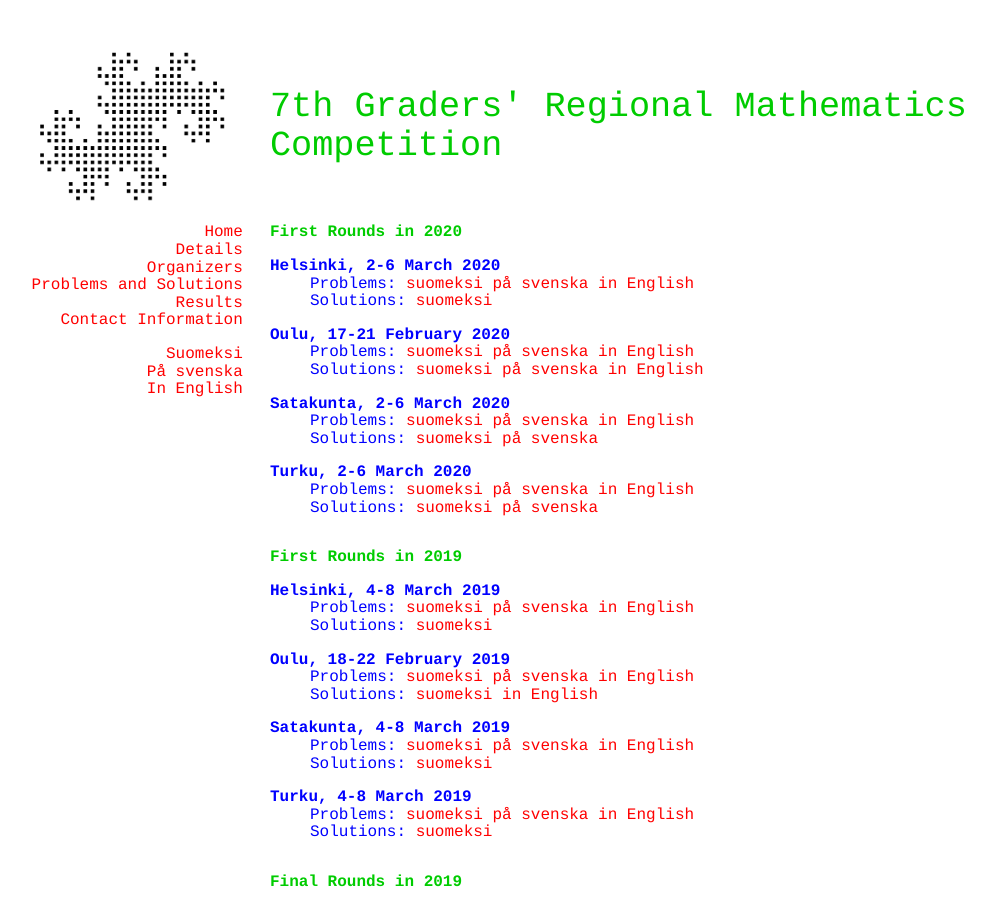
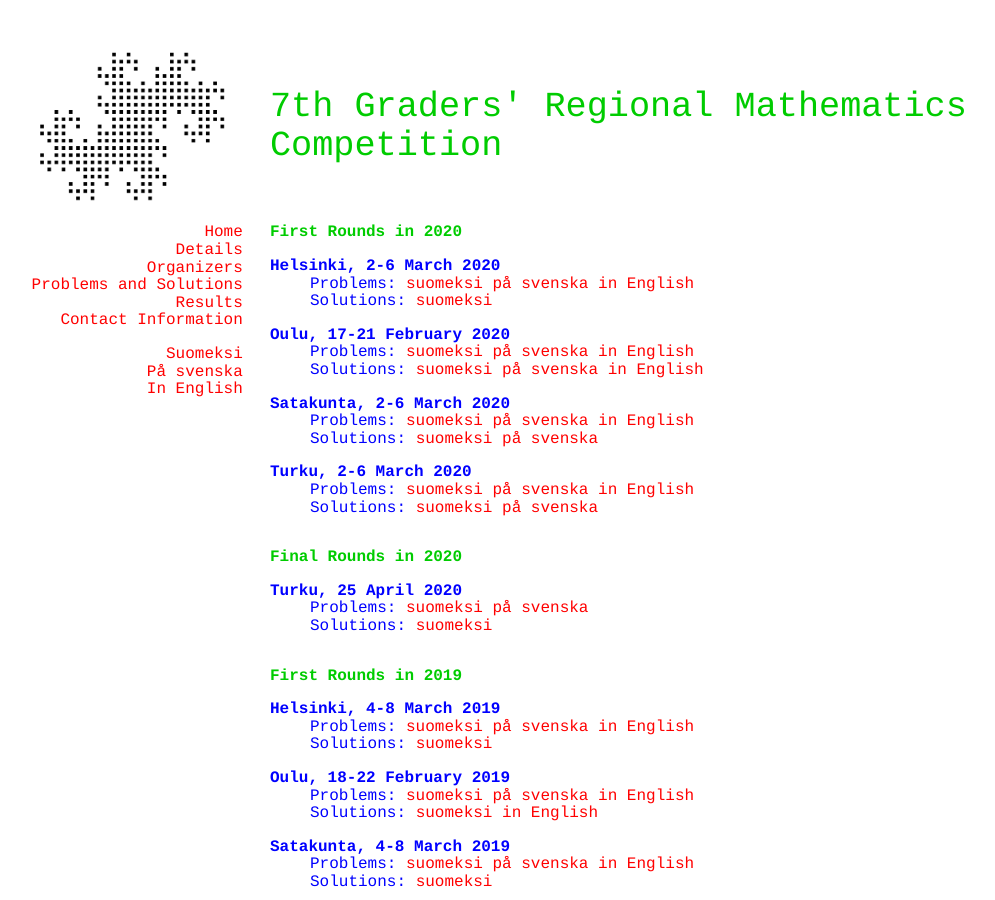
Before and after one commit to matematiikkakilpailut/matematiikkakilpailut.github.io, a Jekyll site: the page built from seiskat/en/problems.html, in a window 1280 px wide and 900 px high. Shown: the whole window, without its empty margins (50-1045 px from the left). Built offline with Jekyll 4.4.1, drawn with Linux system fonts in a browser that asks for light colours.

Commit message:
Update problems.html
turun finaalin tehtävät ja ratkaisut

```diff
--- a/seiskat/en/problems.html
+++ b/seiskat/en/problems.html
@@ -54,6 +54,21 @@ The problems and their solutions will appear here after the competition. -->
     Solutions:
     <a href="2020/t_r.pdf" hreflang="fi" lang="fi">suomeksi</a>
     <a href="2020/t_sv_r.pdf">p&aring; svenska</a>
+  </dd>
+</dl>
+
+<h2 id="final-rounds-in-2020">Final Rounds in 2020</h2>
+
+<dl>
+  <dt>Turku, 25 April 2020</dt>
+  <dd>
+    Problems:
+    <a href="2020/finaali-t.pdf" hreflang="fi" lang="fi">suomeksi</a>
+    <a href="2019/finaali-t_svenska.pdf" hreflang="sv-FI" lang="sv-FI">p&aring; svenska</a>
+  </dd>
+  <dd>
+    Solutions:
+    <a href="2020/finaali-t-r.pdf" hreflang="fi" lang="fi">suomeksi</a>
   </dd>
 </dl>
 
```
